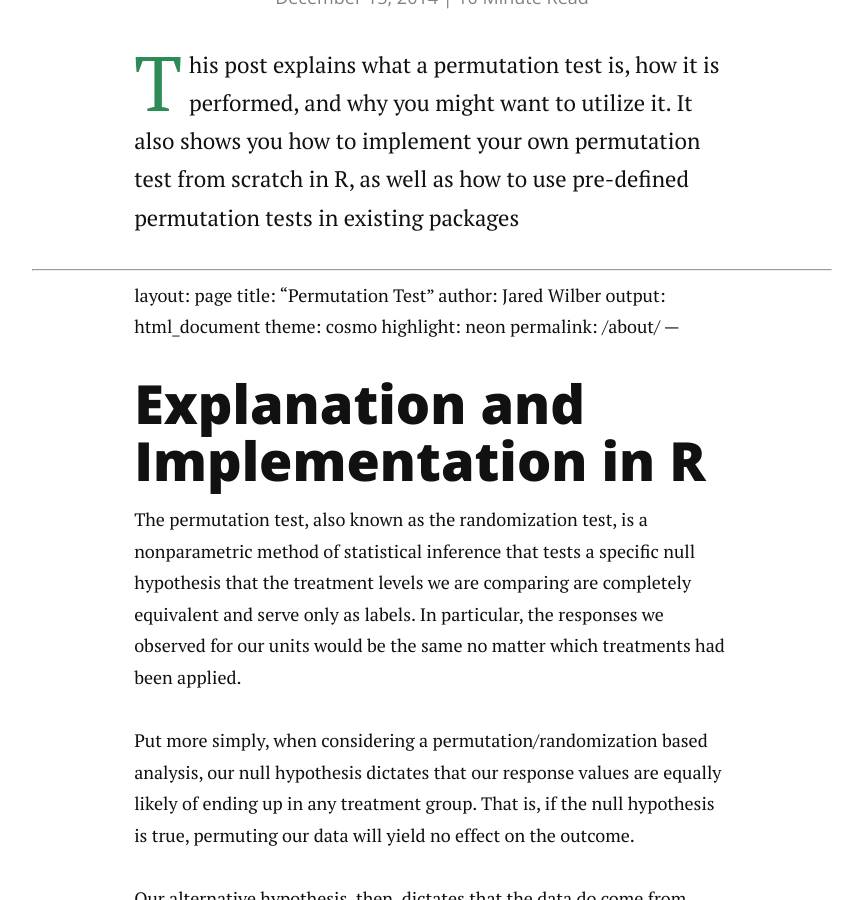
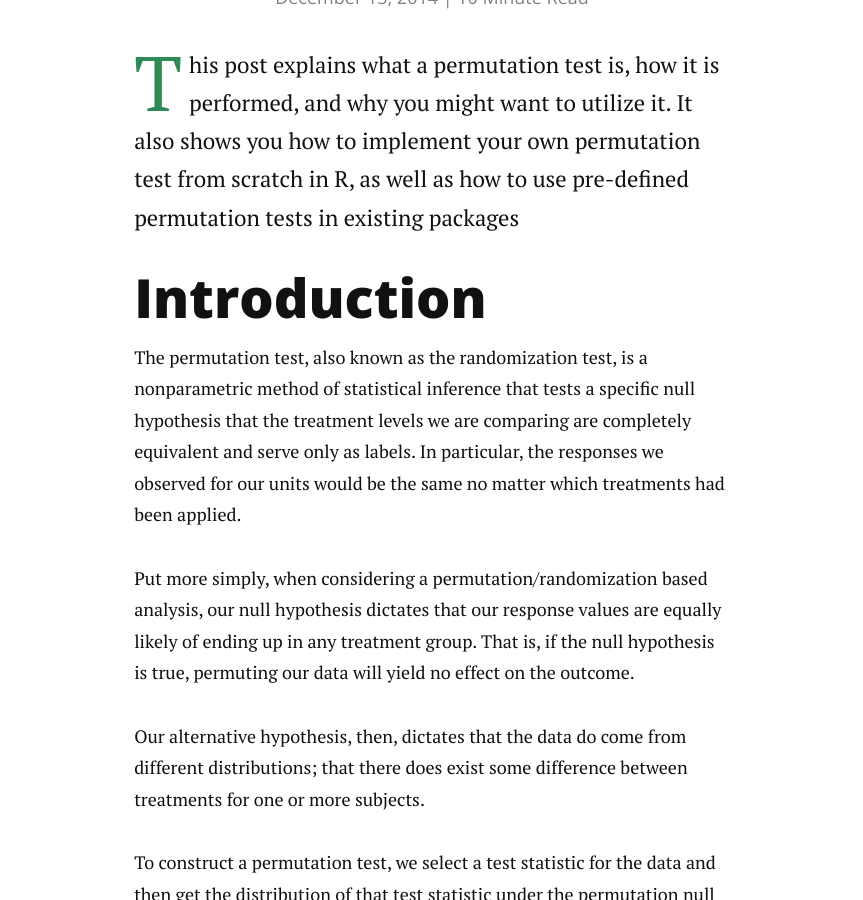
Before and after one commit to jwilber/old_website, a Jekyll site: the page built from _posts/2014-12-15-example-post-formatting.markdown, in a window 1280 px wide and 900 px high, scrolled down 506 px. Shown: the whole window, without its empty margins (208-1071 px from the left). Built offline with Jekyll 4.4.1, drawn with Linux system fonts in a browser that asks for light colours; nearby versions of some CDN libraries; some of the changed text lies outside the part shown.

Commit message:
Update 2014-12-15-example-post-formatting.markdown

```diff
--- a/_posts/2014-12-15-example-post-formatting.markdown
+++ b/_posts/2014-12-15-example-post-formatting.markdown
@@ -2,32 +2,13 @@
 layout: post
 title:  "Permutation Test: Explanation and Implementation in R"
 date:   2014-12-15
+theme: cosmo
 ---
 
 <p class="intro"><span class="dropcap">T</span>his post explains what a permutation test is, how it is performed, and why you might want to utilize it. It also shows you how to implement your own permutation test from scratch in R, as well as how to use pre-defined permutation tests in existing packages</p>
 
 
----
-layout: page
-title: "Permutation Test"
-author: Jared Wilber
-output: html_document
-theme: cosmo
-highlight: neon
-permalink: /about/
----
-
-
-
-
-
-
-# Explanation and Implementation in R
-
-
-<!-- ![image-title-here](/images/growth.png =100x100){:class="img-responsive"} -->
-
-<!-- <img src=/images/growth.png width=100 height=100 /> -->
+# Introduction
 
 The permutation test, also known as the randomization test, is a nonparametric method of statistical inference that tests a specific null hypothesis that the treatment levels we are comparing are completely equivalent and serve only as labels. In particular, the responses we observed for our units would be the same no matter which treatments had been applied.
 
@@ -53,7 +34,7 @@ Carrying out a permutation test consists of 3 steps:
 
 In what follows, I'll go into each step in detail and, along the way, reveal how one could implement each step in R.
 
-# The Permutation Test: Process and R Implementation
+# R Implementation
 
 ### Our Data and Brief EDA
 
```
